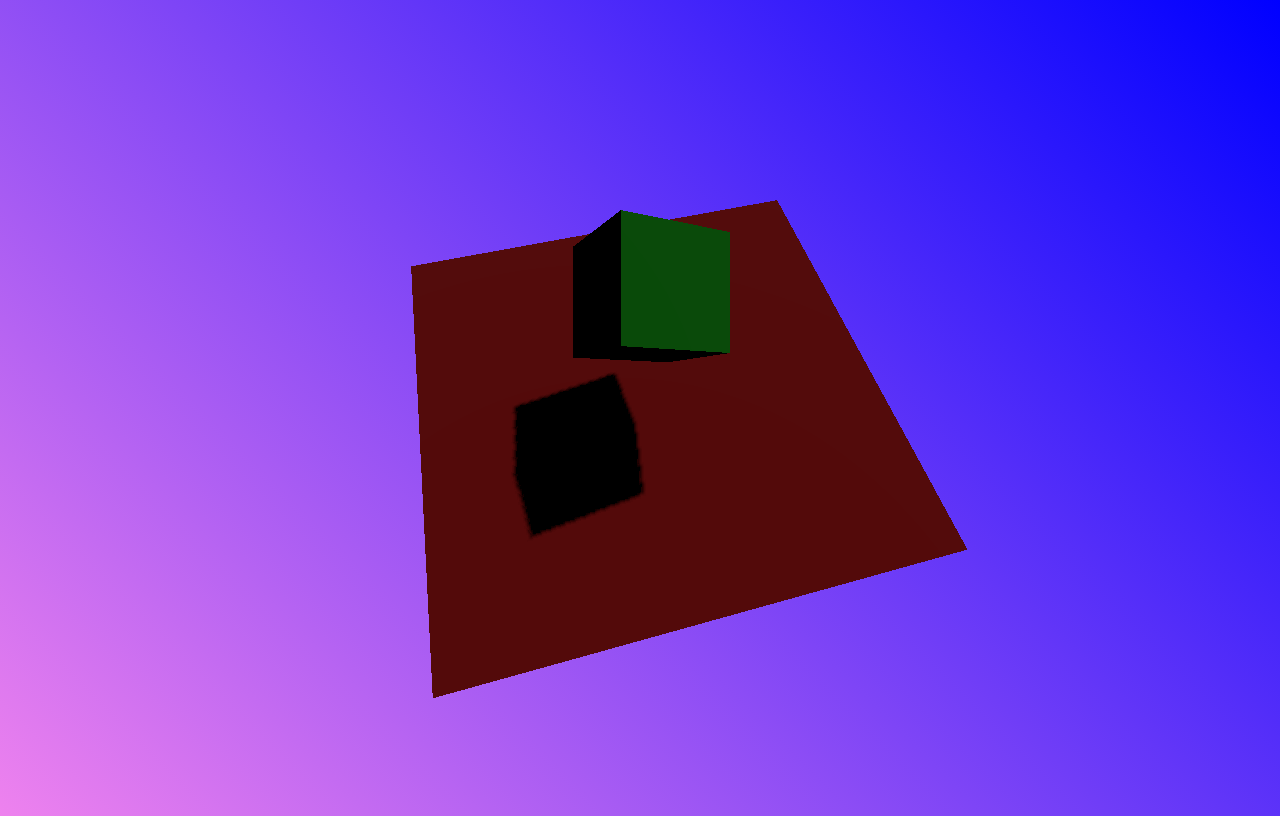
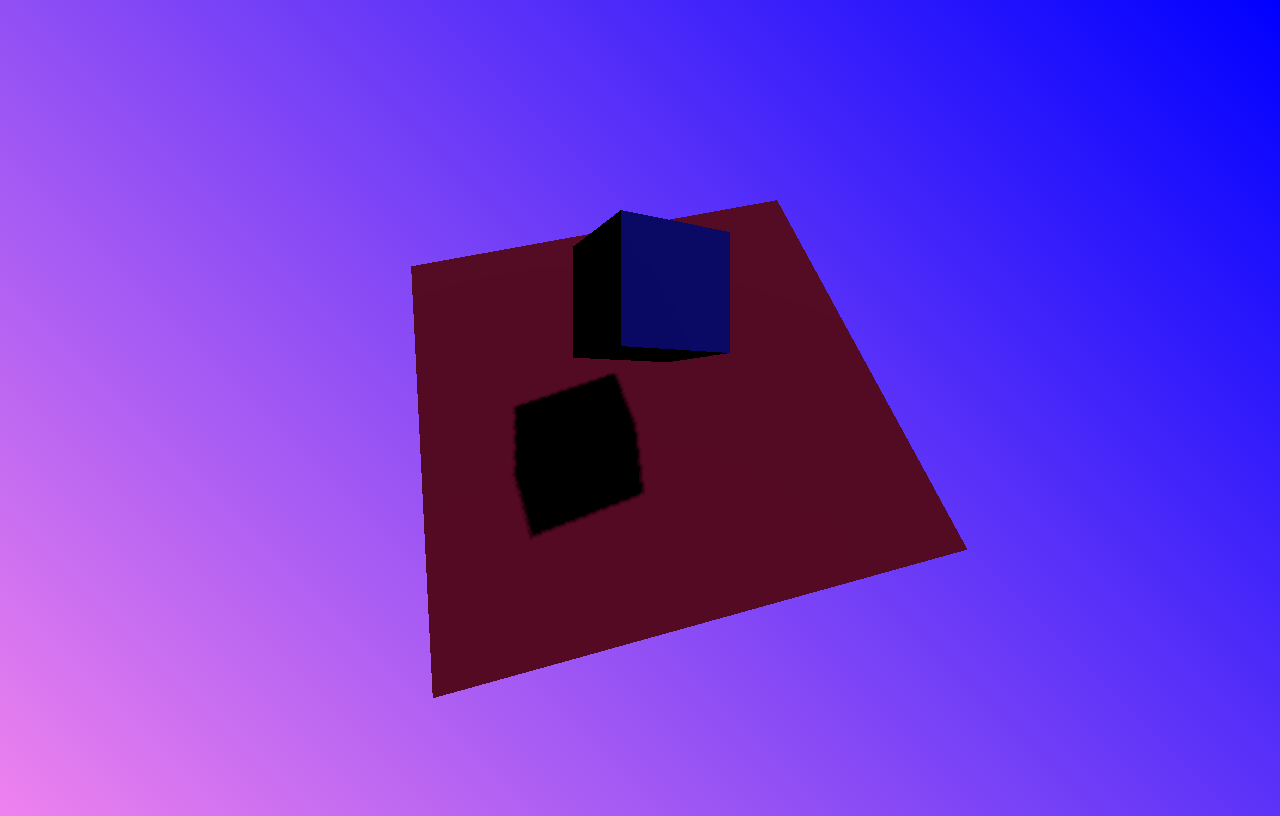
Before and after one commit to raggiodev/First3DAnimation, a plain HTML site: page index.html in a window 1280 px wide. Drawn offline with nearby package versions, Linux system fonts and the light colour scheme; animation ran at ten frames a second.

Commit message:
Mejorados estilos
Mejorados estilos inline.

```diff
--- a/index.html
+++ b/index.html
@@ -27,7 +27,7 @@
         // Creamos un objeto de nombre "geometry". No hace falta que sea "box", hay un montón de tipos de figuras geométricas
         const geometry = new THREE.BoxGeometry(1, 1, 1);
         // Textura del objeto con "Basic Material"
-        const material = new THREE.MeshStandardMaterial({ color: 0x009900 });
+        const material = new THREE.MeshStandardMaterial({ color: 0x0000cc });
         // Creamos el objeto con la forma y la textura
         const cube = new THREE.Mesh(geometry, material);
         // Indicamos al cubo que proyectará sombras
@@ -37,7 +37,7 @@
         // Añadimos el elemento que creamos a la escena
         scene.add(cube);
         // Añadimos iluminación. Color e Intensidad
-        const light = new THREE.DirectionalLight(0xffffff, 1, 10);
+        const light = new THREE.DirectionalLight(0xffffff, 1, 100);
         // Posicionamiento de la luz
         light.position.set(1, 1, 2);
         // Castear luz. Para que el navegador reconozca la luz y la renderice, indicamos que esta genera sombra
@@ -46,7 +46,7 @@
         scene.add(light);
         // Creamos un plano
         const planeGeometry = new THREE.PlaneGeometry(5, 5, 32, 32);
-        const planeMaterial = new THREE.MeshStandardMaterial({ color: 0x990000 });
+        const planeMaterial = new THREE.MeshStandardMaterial({ color: 0x990040 });
         const plane = new THREE.Mesh(planeGeometry, planeMaterial);
         plane.receiveShadow = true;
         plane.position.set(0, 0, 0);
```
